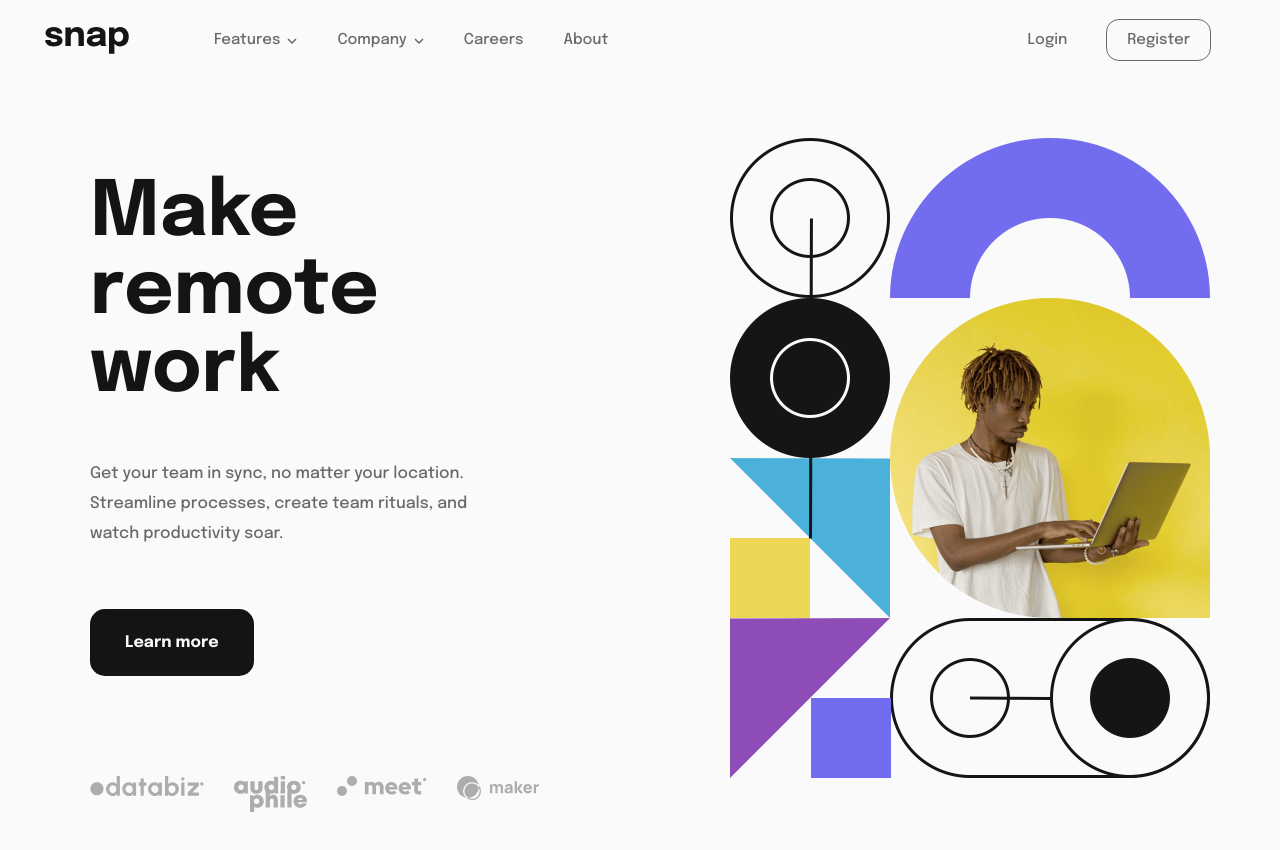
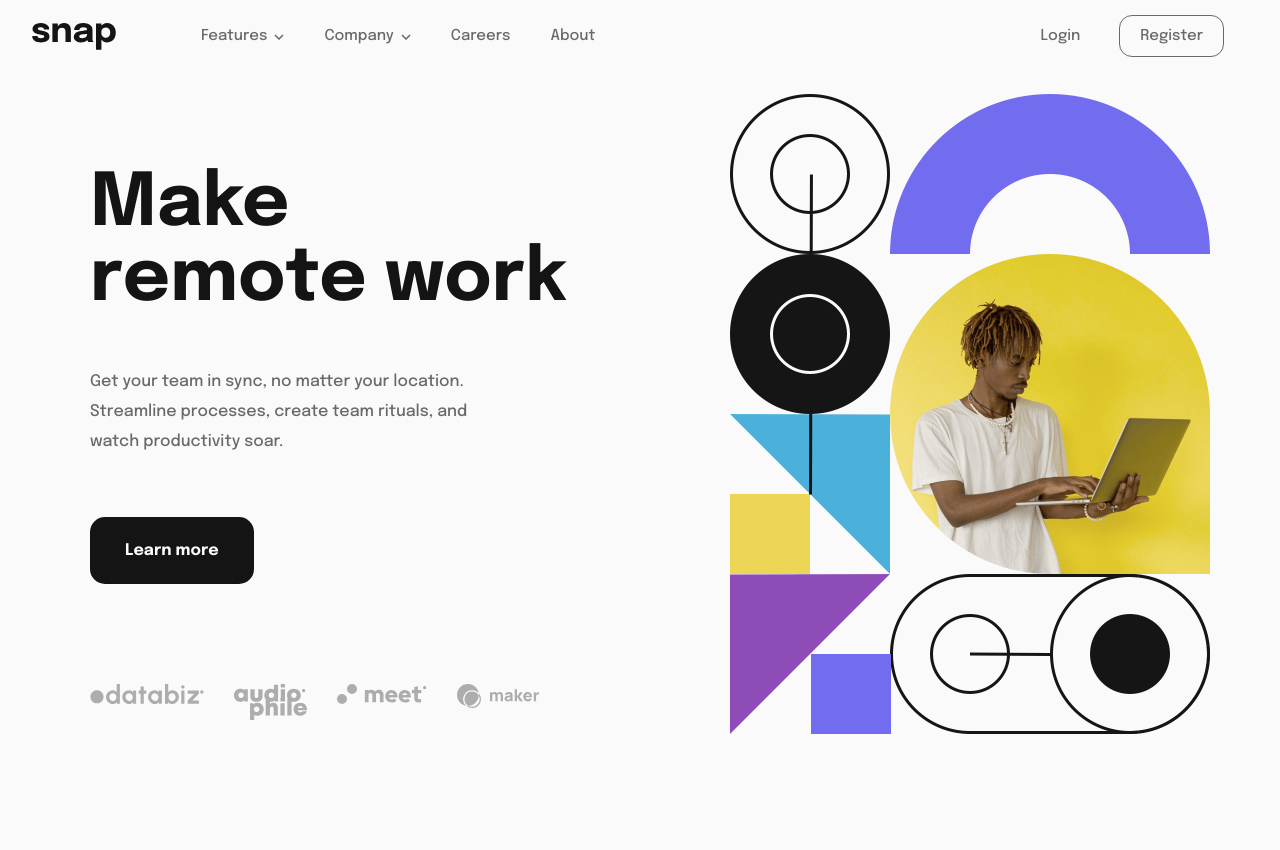
Before and after one commit to SilviaCat/intro-section, a plain HTML site: page index.html in a window 1280 px wide. After the commit the page ends 826 px from the top, so only its background shows below. Drawn offline with Linux system fonts and the light colour scheme.

Commit message:
Update style.css

```diff
--- a/css/style.css
+++ b/css/style.css
@@ -110,7 +110,7 @@ body {
 
 .title {
   font-weight: 700;
-  font-size: 4.75rem;
+  font-size: 4.55rem;
   margin-bottom: 3.125rem;
   margin-top: 0;
   color: var(--AlmostBlack);
@@ -326,7 +326,7 @@ body {
   }
 
   .navbar {
-    padding: 1.25rem 2.8125rem;
+    padding: 1rem 2rem;
     display: flex;
     align-items: center;
   }
```
